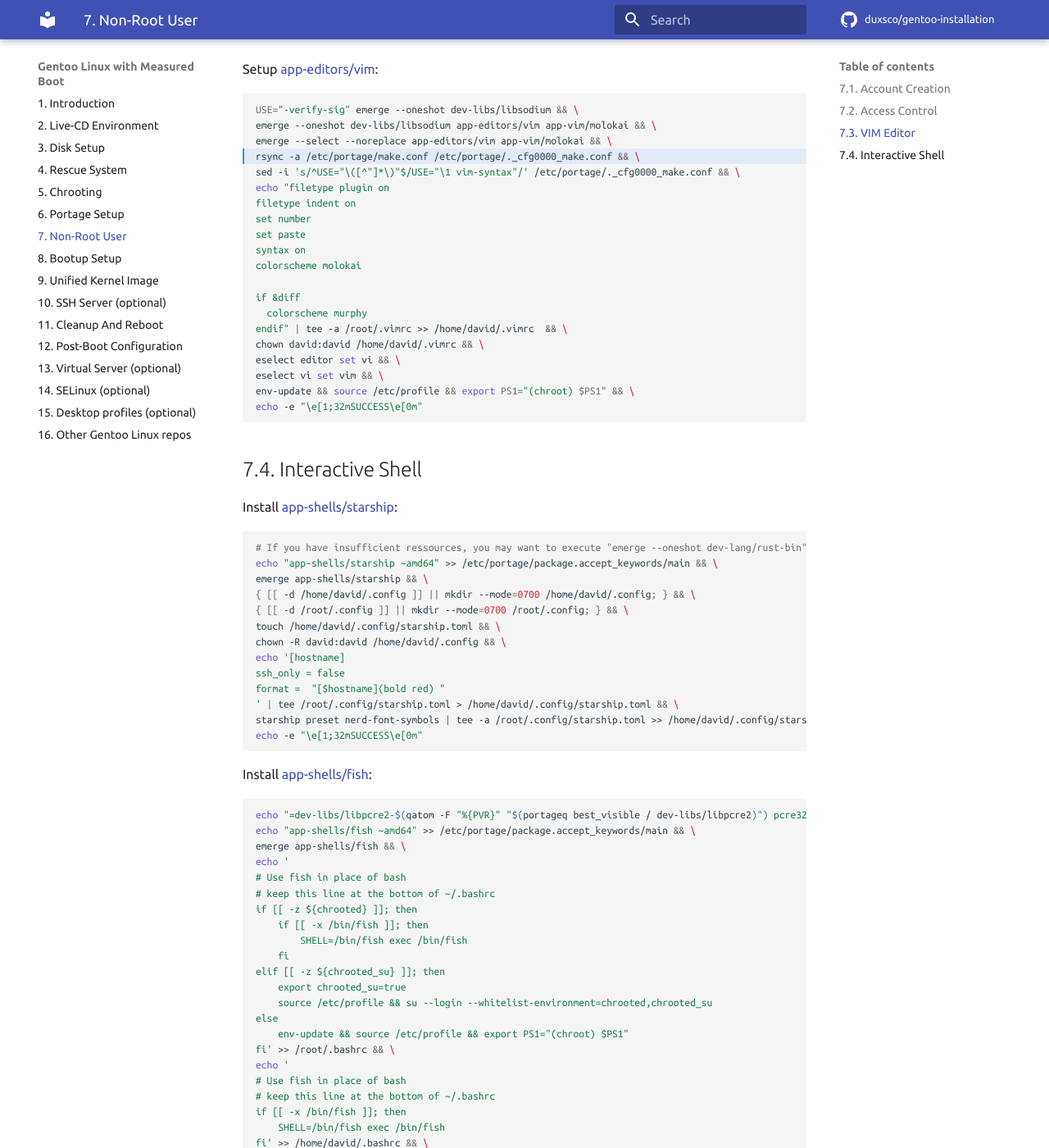
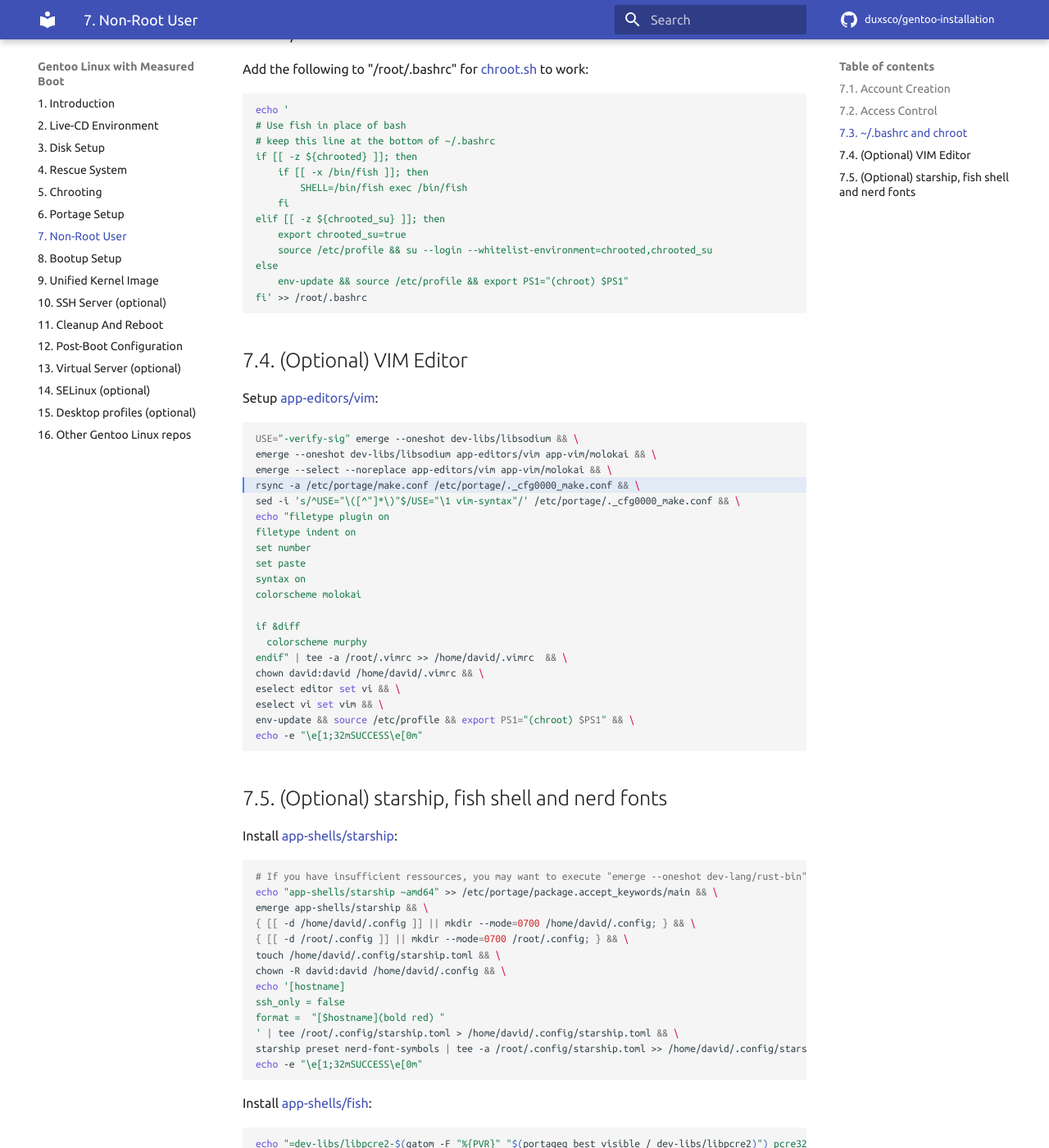
Before and after one commit to duxsco/gentoo-installation, an MkDocs documentation site: the page built from docs/non-root_user.md, in a window 1280 px wide and 1400 px high, scrolled down 944 px. Shown: the whole window at 82% size. Built offline with MkDocs 1.6.1 and Material for MkDocs 9.7.7, drawn with Linux system fonts in a browser that asks for light colours; comment, search, counter and statistics services are not loaded.

Commit message:
Update "7. Non-Root User"

````diff
--- a/docs/non-root_user.md
+++ b/docs/non-root_user.md
@@ -38,7 +38,28 @@ chown david:david /home/david/.ssh/config && \
 echo -e "\e[1;32mSUCCESS\e[0m"
 ```
 
-## 7.3. VIM Editor
+## 7.3. ~/.bashrc and chroot
+
+Add the following to "/root/.bashrc"
+for [chroot.sh](https://github.com/duxsco/gentoo-installation/blob/main/bin/disk.sh#L281) to work:
+
+```shell
+echo '
+# Use fish in place of bash
+# keep this line at the bottom of ~/.bashrc
+if [[ -z ${chrooted} ]]; then
+    if [[ -x /bin/fish ]]; then
+        SHELL=/bin/fish exec /bin/fish
+    fi
+elif [[ -z ${chrooted_su} ]]; then
+    export chrooted_su=true
+    source /etc/profile && su --login --whitelist-environment=chrooted,chrooted_su
+else
+    env-update && source /etc/profile && export PS1="(chroot) $PS1"
+fi' >> /root/.bashrc
+```
+
+## 7.4. (Optional) VIM Editor
 
 Setup [app-editors/vim](https://wiki.gentoo.org/wiki/Vim):
 
@@ -65,7 +86,7 @@ env-update && source /etc/profile && export PS1="(chroot) $PS1" && \
 echo -e "\e[1;32mSUCCESS\e[0m"
 ```
 
-## 7.4. Interactive Shell
+## 7.5. (Optional) starship, fish shell and nerd fonts
 
 Install [app-shells/starship](https://starship.rs/):
 
````
Also changed, not shown: other parts of docs/non-root_user.md (+0 -13 lines).
